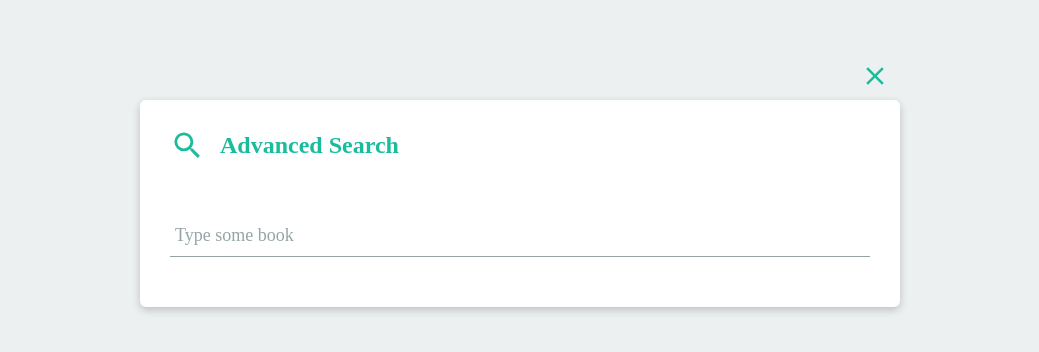
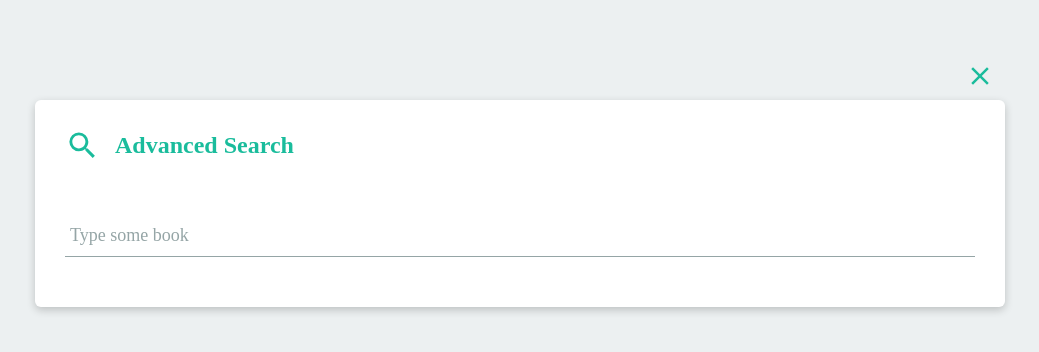
Before and after one commit to jgraffin/my-reads, a React (Create React App) app: page /search in a window 1280 px wide. Shown: the top 352 px of the page, without its empty margins (120-1159 px from the left). Built offline with nearby package versions, Linux system fonts and the light colour scheme; what webfontloader would draw is missing.

Commit message:
Pagina de busca tá tenso

```diff
--- a/src/components/search/Search.js
+++ b/src/components/search/Search.js
@@ -2,43 +2,49 @@ import React, { Component } from 'react'
 import Filter from '../filter/Filter'
 import { Link } from 'react-router-dom'
 import * as BooksAPI from '../../utils/BooksAPI'
-import escapeRegExp from 'escape-string-regexp'
-import sortBy from 'sort-by'
+// import escapeRegExp from 'escape-string-regexp'
+// import sortBy from 'sort-by'
 
 class Search extends Component {
 
 	state = {
-		query: '',
-		results: []
+		query: ''
 	}
 
-	updateAdvancedQuery = (query) => {
+
+
+
+	updateAdvancedQuery = (value) => {
 		this.setState({
-			query: query
-		}, () => {
-			if (this.state.query && this.state.query.length > 1) {
-				if (this.state.query.length % 2 === 0) {
-					this.getInfo()
-				}
-			}
+			query: value
 		})
+
+		const data = this.state.query
+
+		BooksAPI.search().then((s) => {
+			// n sei oq fazer aqui =(
+		})
+
+
+		// export const search = (query) =>
+		// fetch(`${api}/search`, {
+		// 	method: 'POST',
+		// 	headers: {
+		// 		...headers,
+		// 		'Content-Type': 'application/json'
+		// 	},
+		// 	body: JSON.stringify({ query })
+		// }).then(res => res.json())
+		// 	.then(data => data.books)
+
+
 	}
 
-	getInfo = () => {
-		BooksAPI.search().then((query) => {
-			this.setState({ results: query })
-		})
 
-		// axios.get(`${API_URL}?api_key=${API_KEY}&prefix=${this.state.query}&limit=7`)
-		// 	.then(({ data }) => {
-		// 		this.setState({
-		// 			results: data.data
-		// 		})
-		// 	})
-	}
 
 	render() {
-		console.log(this.state.results)
+		// console.log(this.state.query)
+		// console.log(this.state.results)
 
 		// let showingBooks, getTitle
 		// const match = new RegExp(escapeRegExp(this.state.query), 'i')
@@ -67,6 +73,7 @@ class Search extends Component {
 
 					<div className="mr-search-results">
 						<p>{this.state.query}</p>
+
 						{/* <table>
 							{
 								this.state.books.map((b) => (
--- a/src/components/search/search.css
+++ b/src/components/search/search.css
@@ -118,12 +118,9 @@
     background: #fff;
     border-radius: 6px;
     box-shadow: 0 3px 8px 0 rgba(0, 0, 0, 0.2), 0 0 0 0 rgba(0, 0, 0, 0.08);
-    display: block;
-    margin: 0 auto;
     padding: 30px;
     position: relative;
-    transition: ease-in-out 0.2s;
-    width: 700px; }
+    transition: ease-in-out 0.2s; }
     .mr-search .container:hover {
       box-shadow: 0 15px 30px 0 rgba(0, 0, 0, 0.2), 0 0 0 0 rgba(0, 0, 0, 0.08); }
     .mr-search .container .filter-group {
--- a/src/components/search/search.scss
+++ b/src/components/search/search.scss
@@ -190,12 +190,9 @@
 		background: #fff;
 		border-radius: 6px;
 		box-shadow: 0 3px 8px 0 rgba(0,0,0,0.2), 0 0 0 0 rgba(0,0,0,0.08);
-		display: block;
-		margin: 0 auto;
 		padding: 30px;
 		position: relative;
 		transition: ease-in-out 0.2s;
-		width: 700px;
 
 		&:hover {
 			box-shadow: 0 15px 30px 0 rgba(0,0,0,0.2), 0 0 0 0 rgba(0,0,0,0.08);
--- a/src/index.css
+++ b/src/index.css
@@ -6,6 +6,7 @@
 * {
   appearance: none;
   border: 0;
+  box-sizing: border-box;
   list-style: none;
   margin: 0;
   padding: 0; }
@@ -15,10 +16,12 @@
   margin: 0 auto;
   padding: 0 15px;
   position: relative;
-  width: 100%; }
+  max-width: 500px; }
   @media (min-width: 768px) {
     .container {
+      max-width: 100%;
       width: 750px; } }
   @media (min-width: 992px) {
     .container {
+      max-width: 100%;
       width: 970px; } }
--- a/src/index.scss
+++ b/src/index.scss
@@ -30,6 +30,7 @@
 * {
 	appearance: none;
 	border: 0;
+	box-sizing: border-box;
 	list-style: none;
 	margin: 0;
 	padding: 0;
@@ -41,13 +42,15 @@
 	margin: 0 auto;
 	padding: 0 15px;
 	position: relative;
-	width: 100%;
+	max-width: 500px;
 
 	@include media(sm){
+		max-width: 100%;
 		width: 750px;
 	}
 
 	@include media(md){
+		max-width: 100%;
 		width: 970px;
 	}
 
```
